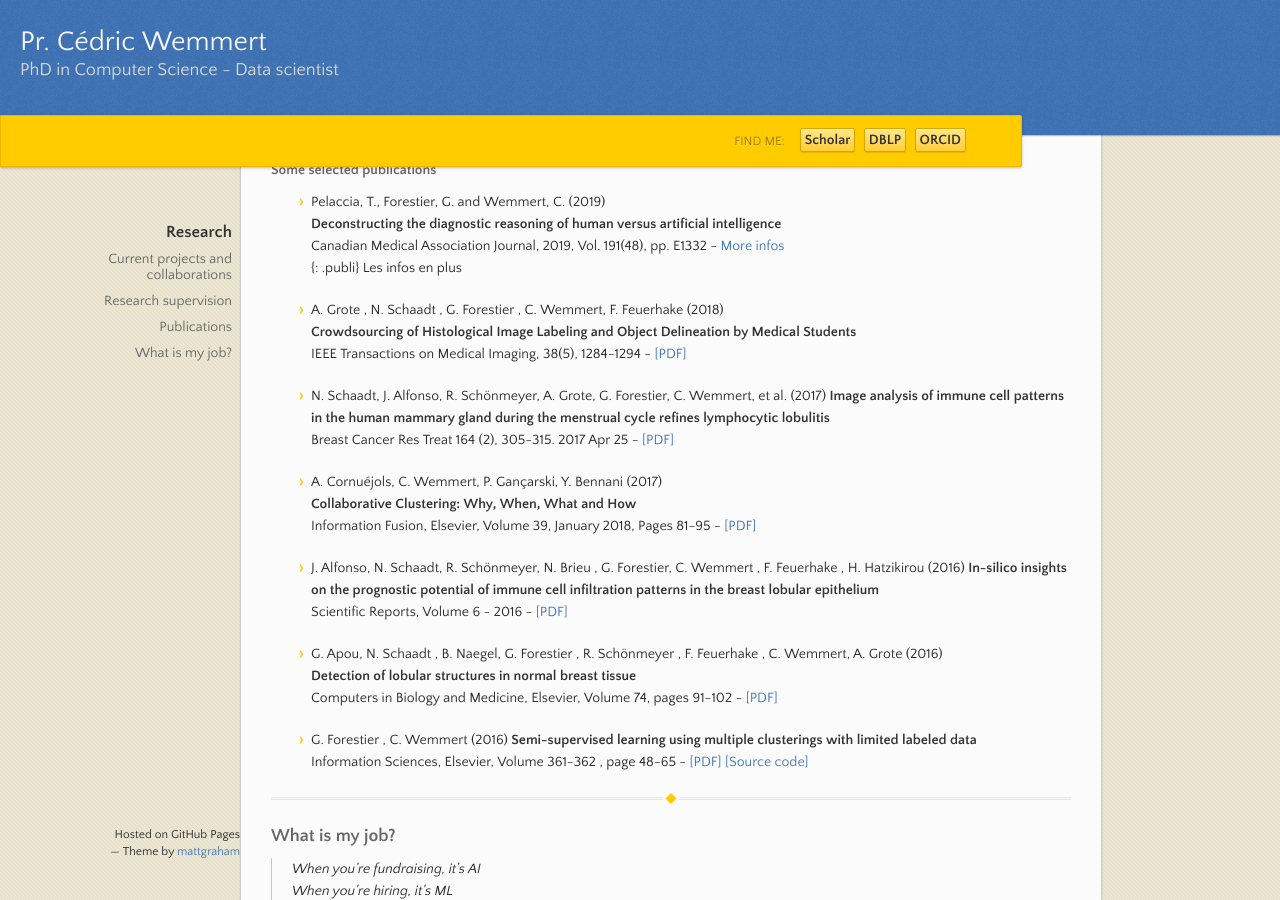
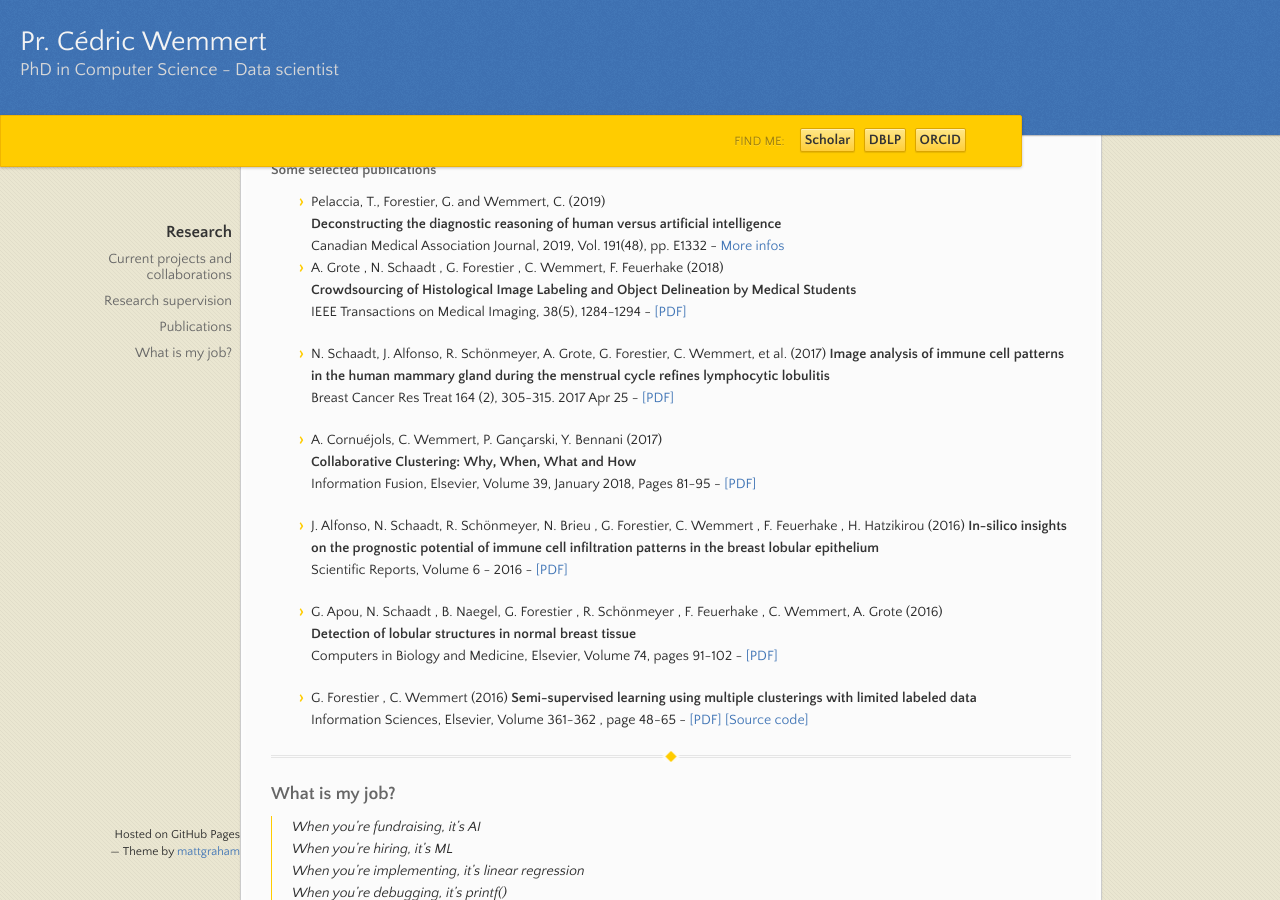
Before and after one commit to wemmertc/webpage, a Jekyll site: the page built from index.md, in a window 1280 px wide and 900 px high, scrolled down 1356 px. Built offline with Jekyll 4.4.1, drawn with Linux system fonts in a browser that asks for light colours; our own code applies the rules of GitHub Pages for plain Markdown files.

Commit message:
publishing

```diff
--- a/index.md
+++ b/index.md
@@ -50,7 +50,7 @@ A complete list of all my publications can be found on the [ICube publications s
 * {: #cmaj2019} Pelaccia, T., Forestier, G. and Wemmert, C. (2019)
 [**Deconstructing the diagnostic reasoning of human versus artificial intelligence**](https://doi.org/10.1503/cmaj.190506)
 Canadian Medical Association Journal, 2019, Vol. 191(48), pp. E1332 - [More infos](javascript:toggleInfos('cmaj2019'))
-{: .publi} Les infos en plus
+* {: .publi} Les infos en plus
 
 
 * A. Grote , N. Schaadt , G. Forestier , C. Wemmert, F. Feuerhake (2018)
```
